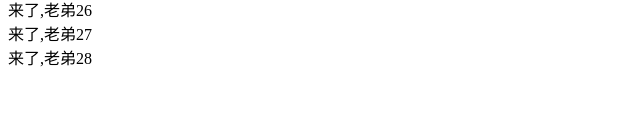
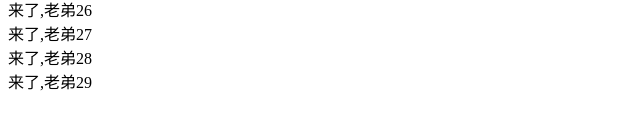
Before and after one commit to fan-sir666/conclude, a plain HTML site: page 自学归纳/mm.html in a window 1280 px wide. Shown: the part 611-740 px from the top of the page, without its empty margins (0-640 px from the left). Drawn offline with Linux system fonts and the light colour scheme.

```diff
--- a/自学归纳/mm.html
+++ b/自学归纳/mm.html
@@ -36,6 +36,7 @@
     <div>来了,老弟26</div>
     <div>来了,老弟27</div>
     <div>来了,老弟28</div>
+    <div>来了,老弟29</div>
 </body>
 
 </html>
```
